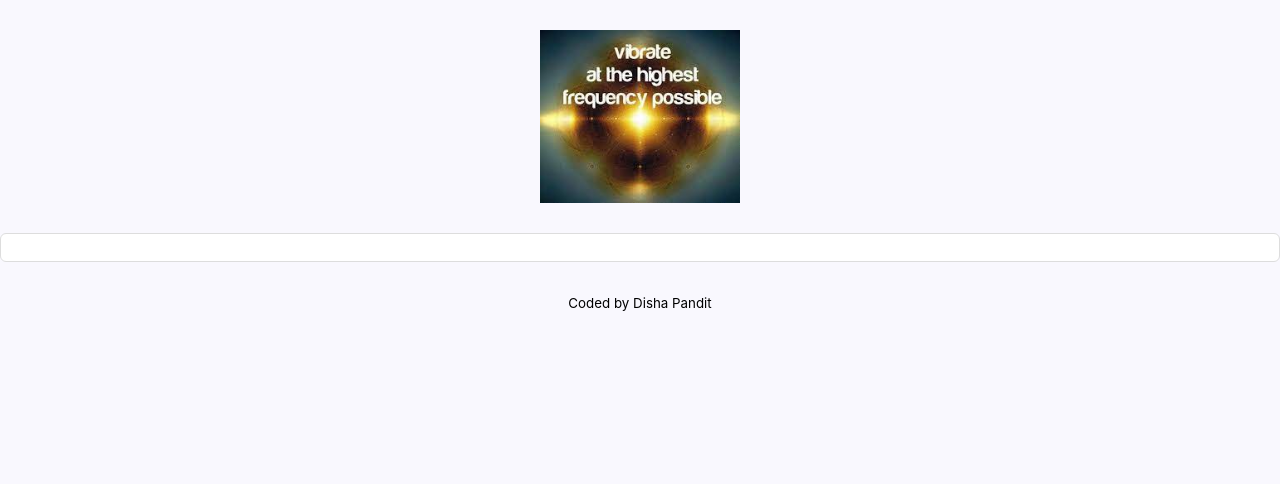
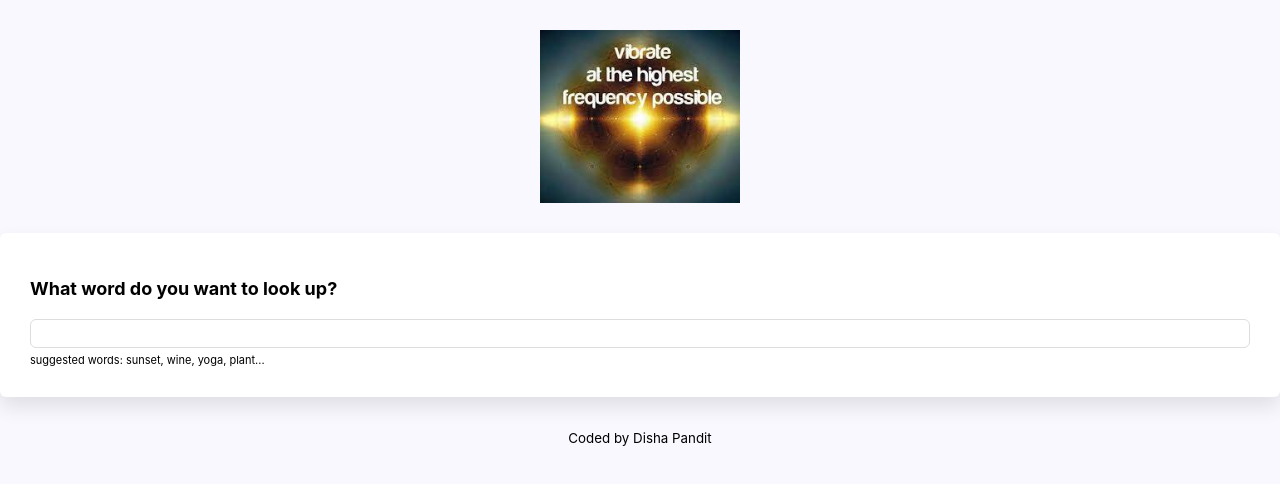
Before and after one commit to DishaDarpan/dictionary-project, a React (Create React App) app: page / in a window 1280 px wide. Shown: the top 484 px of the page. Built offline with nearby package versions, Linux system fonts and the light colour scheme; no server answers; the HTML template or start-up script is replaced by a standard one.

Commit message:
Updated Dictionary.js

```diff
--- a/src/Dictionary.js
+++ b/src/Dictionary.js
@@ -1,34 +1,71 @@
 import React, { useState } from "react";
 import axios from "axios";
 import Results from "./Results";
+import Photos from "./Photos";
 import "./Dictionary.css";
 
-export default function Dictionary() {
-  let [keyword, setKeyword] = useState("");
+export default function Dictionary(props) {
+  let [keyword, setKeyword] = useState(props.defaultKeyword);
   let [results, setResults] = useState(null);
+  let [loaded, setLoaded] = useState(false);
+  let [photos, setPhotos] = useState(null);
 
-  function handleResponse(response) {
+  function handleDictionResponse(response) {
     setResults(response.data[0]);
   }
 
-  function search(event) {
-    event.preventDefault();
+  function handlePexelsResponse(response) {
+    setPhotos(response.data.photos);
+  }
 
+  function search() {
     // documentation: https://dictionaryapi.dev/e
     let apiUrl = `https://api.dictionaryapi.dev/api/v2/entries/en_US/${keyword}`;
-    axios.get(apiUrl).then(handleResponse);
+    axios.get(apiUrl).then(handleDictionResponse);
+
+    let pexelsApiKey =
+      "563492ad6f91700001000001fdd29f0808df42bd90c33f42e128fa89";
+    let pexelsApiUrl = `https://api.pexels.com/v1/search?query=${keyword}&per_page=9`;
+    let headers = { Authorization: `Bearer ${pexelsApiKey}` };
+    axios.get(pexelsApiUrl, { headers: headers }).then(handlePexelsResponse);
+  }
+
+  function handleSubmit(event) {
+    event.preventDefault();
+    search();
   }
 
   function handleKeywordChange(event) {
     setKeyword(event.target.value);
   }
 
+  function load() {
+    setLoaded(true);
+    search();
+  }
+
+  if (loaded) {
     return (
       <div className="Dictionary">
-      <form onSubmit={search}>
-        <input type="search" onChange={handleKeywordChange} />
+        <section>
+          <h1>What word do you want to look up?</h1>
+          <form onSubmit={handleSubmit}>
+            <input
+              type="search"
+              onChange={handleKeywordChange}
+              defaultValue={props.defaultKeyword}
+            />
           </form>
+          <div className="hint">
+            suggested words: sunset, wine, yoga, plant...
+          </div>
+        </section>
         <Results results={results} />
+        <Photos photos={photos} />
       </div>
     );
+  } else {
+    load();
+    return "Loading";
   }
+}
```
Lines whose indentation alone changed are shown as unchanged.
